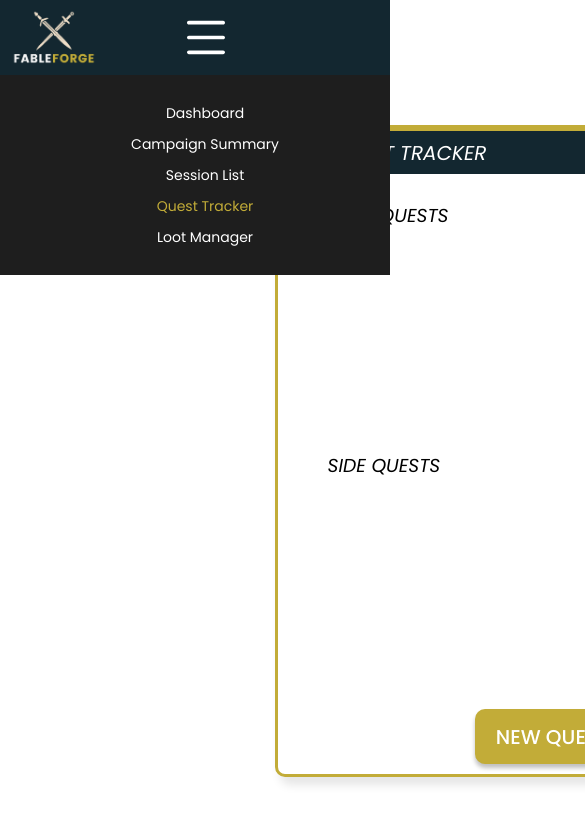
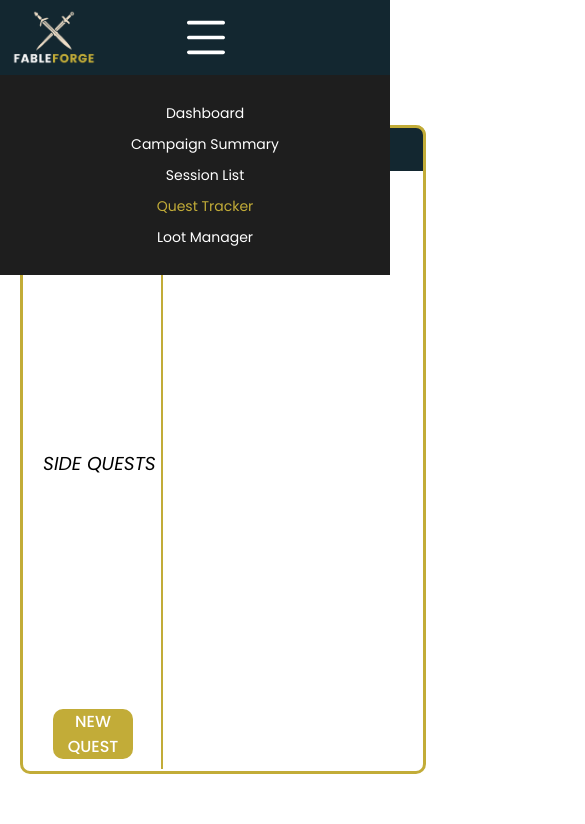
Before and after one commit to alliebourden/fableforge, a React (Vite) app: page /quest-tracker in a window 390 px wide. Shown: the top 824 px of the page, 585 px wide, since content can reach past the window. Built offline with nearby package versions, Linux system fonts and the light colour scheme.

Commit message:
style- quest tracker responsive

```diff
--- a/src/App.css
+++ b/src/App.css
@@ -632,12 +632,11 @@ dialog::backdrop {
 dialog {
   border-radius: 5px;
   border: none;
-  max-height: 70%;
+  max-height: 80%;
   margin-top: 25px;
   position: absolute;
   left: 50%;
   top: 50%;
-  width: 50%;
   transform: translate(-50%, -50%);
   box-shadow: rgba(0, 0, 0, 0.1) 5px 8px 10px 0px;
 }
@@ -791,7 +790,6 @@ dialog {
   text-transform: uppercase;
   display: flex;
   align-items: center;
-  width: 400px;
   height: 43px;
   border-radius: 10px 10px 0px 0px;
   border-top: 3px solid #c2ac38;
@@ -799,11 +797,8 @@ dialog {
   border-left: 3px solid #c2ac38;
   background: #132730;
   color: #ffffff;
-}
-
-/* .session-editor-content {
-  width 100%;
-} */
+  width: 100%;
+}
 
 .add-new-quest p {
   color: #fff;
@@ -817,14 +812,14 @@ dialog {
 
 .quest-form-top-section {
   display: flex;
-  width: 400px;
+  width: 100%;
   margin-left: 20px;
   margin-top: 10px;
 }
 
 .quest-form {
-  width: 400px;
-  height: 525px;
+  width: 100%;
+  height: 100%;
   border-radius: 10px;
   border: 3px solid #c2ac38;
   background: #fff;
@@ -832,6 +827,7 @@ dialog {
   display: flex;
   flex-direction: column;
   align-items: center;
+  justify-content: center;
 }
 
 .quest-title {
@@ -846,15 +842,21 @@ dialog {
 }
 
 .quest-tracker {
-  display: flex;
+  width: 90%;
+}
+
+.quest-tracker-container {
+  display: flex;
+  margin-left: 275px;
   margin-top: 125px;
-  margin-left: 275px;
-  width: 1125px;
-  border-radius: 10px;
-  border: 3px solid #c2ac38;
-  background: #fff;
-  box-shadow: 5px 8px 10px 0px rgba(0, 0, 0, 0.1);
-  flex-direction: column;
+  margin-bottom: 25px;
+  max-width: 100%;
+  flex-direction: column;
+  border-radius: 10px 10px 10px 10px;
+  border-right: 3px solid #c2ac38;
+  border-left: 3px solid #c2ac38;
+  border-bottom: 3px solid #c2ac38;
+  justify-content: center;
   align-items: center;
 }
 
@@ -862,7 +864,6 @@ dialog {
   text-transform: uppercase;
   display: flex;
   align-items: center;
-  width: 1125px;
   height: 43px;
   border-radius: 10px 10px 0px 0px;
   border-top: 3px solid #c2ac38;
@@ -870,10 +871,11 @@ dialog {
   border-left: 3px solid #c2ac38;
   background: #132730;
   color: #ffffff;
+  width: 100%;
 }
 
 .quest-tracker-top p {
-  font-size: 20px;
+  font-size: 1.25rem;
   font-style: italic;
   font-weight: 500;
   line-height: normal;
@@ -887,21 +889,49 @@ dialog {
 .quest-tracker-main-contain {
   display: flex;
   align-items: center;
+  width: 90%;
 }
 
 .quest-list {
-  width: 450px;
-  display: flex;
-  flex-direction: column;
-  /* margin-left: 40px; */
-  border-right: solid 1px #132730;
+  border-right: solid #c2ac38 2px;
+  width: 300px;
 }
 
 .quest-details-body {
   flex-direction: column;
   display: flex;
-  width: 375px;
+  width: 100%;
+  margin-left: 20px;
   margin-top: 15px;
+}
+
+.add-new-quest-btn-container {
+  display: flex;
+  flex-direction: column;
+  width: 80%;
+}
+
+.add-new-quest-btn-container button {
+  display: flex;
+  width: 80px;
+  height: 50px;
+  padding: 10px;
+  justify-content: center;
+  align-items: center;
+  border-radius: 10px;
+  background: #c2ac38;
+  color: #fff;
+  font-family: Poppins;
+  font-size: 1rem;
+  font-weight: 500;
+  border: none;
+  margin: 10px;
+}
+
+.add-new-quest-btn-container button:hover {
+  background-color: #132730;
+  transition: ease-in-out 0.3s;
+  cursor: pointer;
 }
 
 .selected-quest-details {
@@ -1181,6 +1211,15 @@ dialog {
     margin-left: 20px !important;
     margin-right: 20px !important;
   }
+
+  .quest-tracker {
+    width: 100%;
+  }
+
+  .quest-tracker-container {
+    margin-left: 20px !important;
+    margin-right: 20px !important;
+  }
 }
 
 @media (max-width: 450px) {
@@ -1239,6 +1278,10 @@ dialog {
 
   .campaign-summary-top p {
     font-size: 1rem !important;
+  }
+
+  .quest-tracker-container {
+    min-width: 400px;
   }
 }
 
--- a/src/Routes.jsx
+++ b/src/Routes.jsx
@@ -26,7 +26,7 @@ const router = createBrowserRouter(
         {
           path: "/quest-tracker",
           element: (
-            <div>
+            <div className="quest-tracker">
               <QuestTracker />
             </div>
           ),
--- a/src/components/QuestTracker.jsx
+++ b/src/components/QuestTracker.jsx
@@ -26,7 +26,7 @@ const QuestTracker = () => {
   const sideQuests = quests.filter((quest) => quest.type === "sideQuest");
 
   return (
-    <div className="quest-tracker">
+    <div className="quest-tracker-container">
       <div className="quest-tracker-top">
         <img src={QuestIcon} height={20} />
         <p>Quest Tracker</p>
@@ -61,8 +61,8 @@ const QuestTracker = () => {
               </div>
             ))}
           </div>
-          <div className="add-new-btn-container">
-            <button className="add-new-btn" onClick={openModal}>
+          <div className="add-new-quest-btn-container">
+            <button className="add-new-quest-btn" onClick={openModal}>
               NEW QUEST
             </button>
             <dialog className="modal" ref={modalRef}>
```
